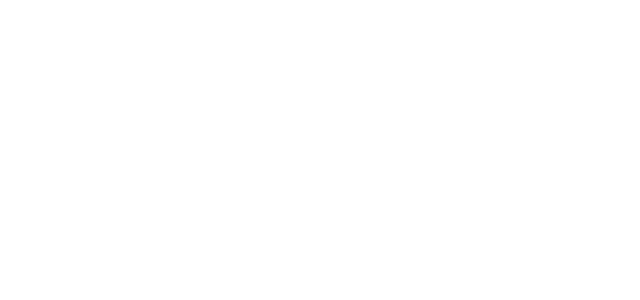
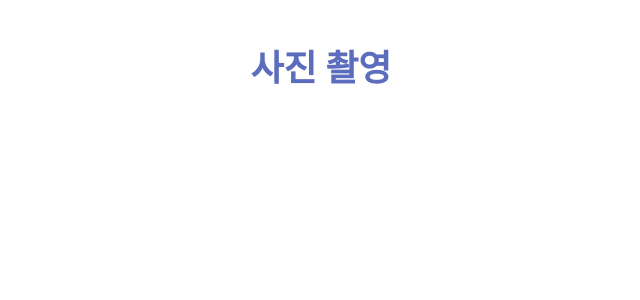
Before and after one commit to sw4Booth/FE, a React (Vite) app: page /photo-shoot in a window 1280 px wide. Before the commit this address had no page. Shown: the top 300 px of the page, without its empty margins (319-959 px from the left). Built offline with nearby package versions, Linux system fonts and the light colour scheme; a web font is replaced by a local one.

Commit message:
feat: 라우트 연결

```diff
--- a/src/App.tsx
+++ b/src/App.tsx
@@ -3,6 +3,7 @@ import MainLayout from "./layouts/MainLayout";
 import Start from "./pages/Start";
 import FrameType from "./pages/FrameType";
 import { PhotoBoothProvider } from "./contexts/PhotoBoothProvider";
+import PhotoShoot from "./pages/PhotoShoot";
 
 function App() {
   return (
@@ -12,6 +13,7 @@ function App() {
           <Route element={<MainLayout />}>
             <Route index element={<Start />} />
             <Route path="/frame-type" element={<FrameType />} />
+            <Route path="/photo-shoot" element={<PhotoShoot />} />
           </Route>
         </Routes>
       </BrowserRouter>
--- /dev/null
+++ b/src/pages/PhotoShoot.tsx
@@ -0,0 +1,13 @@
+import Heading from "../components/Heading";
+
+export default function PhotoShoot() {
+  return (
+    <div>
+          <Heading>사진 촬영</Heading>
+          <div>
+              <div></div>
+              <div></div>
+          </div>
+    </div>
+  );
+}
```
Lines whose indentation alone changed are shown as unchanged.
